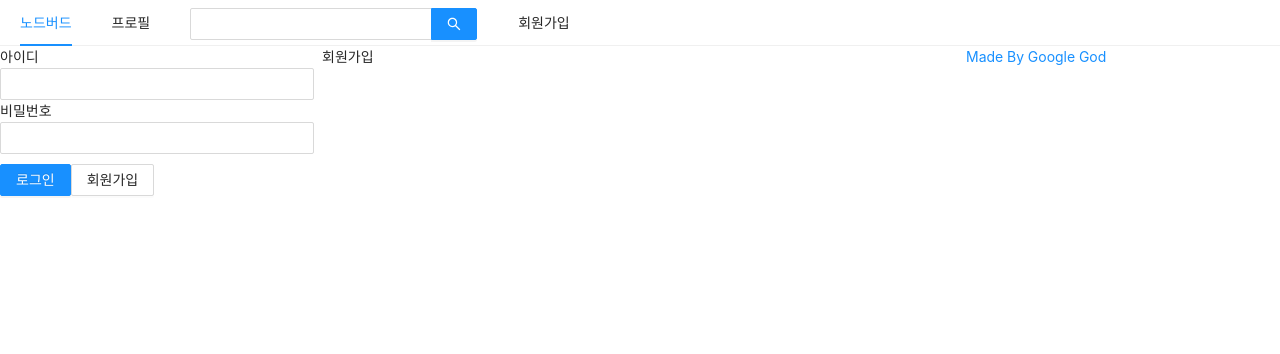
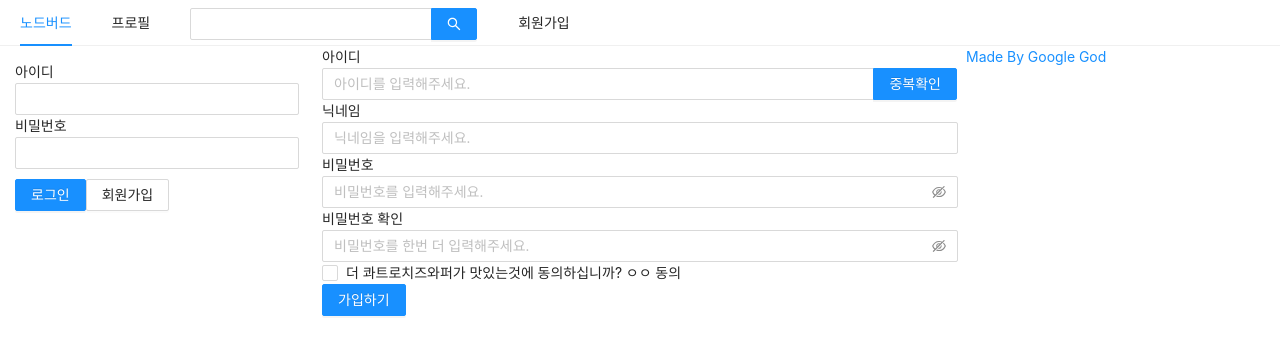
Before and after one commit to dlgusgh4608/twitterClone, a Next.js app: page /signup in a window 1280 px wide. Shown: the top 354 px of the page. Built offline with nearby package versions, Linux system fonts and the light colour scheme.

Commit message:
profile and signup

```diff
--- a/components/AppLayout.js
+++ b/components/AppLayout.js
@@ -32,7 +32,7 @@
             </Menu>
             <Row gutter={8}>
                 <Col xs={24} md={6}>
-                    {isLogin ? <UserProfile /> : <LoginForm setIsLogin={setIsLogin} />}
+                    {isLogin ? <UserProfile setIsLogin={setIsLogin}/> : <LoginForm setIsLogin={setIsLogin} />}
                 </Col>
                 <Col xs={24} md={12}>
                     {children}
@@ -44,7 +44,7 @@
         </div>
     )
 }
-AppLayout.PropTypes = {
+AppLayout.propTypes = {
     children: PropTypes.node.isRequired,
 }
 
--- a/components/LoginForm.js
+++ b/components/LoginForm.js
@@ -2,23 +2,21 @@
 import { Form, Input, Button } from 'antd';
 import Link from 'next/link';
 import styled from 'styled-components';
+import PropTypes from 'prop-types';
+import useInput from '../hooks/useInput';
 
 const ButtonWrapper = styled.div`
     margin-top : 10px;
 `
+const FormWrapper = styled(Form)`
+    padding:15px;
+`
 
 
 const LoginForm = ({ setIsLogin }) => {
-    const [id, setId] = useState('');
-    const [password, setPassword] = useState('');
 
-    const onChangeId = useCallback((e) => {
-        setId(e.target.value)
-    }, []);
-
-    const onChangePassword = useCallback((e) => {
-        setPassword(e.target.value)
-    }, []);
+    const [id, onChangeId] = useInput('');
+    const [password, onChangePassword] = useInput('');
 
     const onSubmitForm = useCallback(() => {
         console.log(id, password);
@@ -27,7 +25,7 @@
 
 
     return (
-        <Form onFinish={onSubmitForm}>
+        <FormWrapper onFinish={onSubmitForm}>
             <div>
                 <label htmlFor='user-id'>아이디</label>
                 <br />
@@ -49,9 +47,13 @@
                 <Link href='/signup'><a><Button>회원가입</Button></a></Link>
             </ButtonWrapper>
 
-        </Form>
+        </FormWrapper>
 
     );
 }
 
+LoginForm.propTypes ={
+    setIsLogin: PropTypes.func.isRequired,
+}
+
 export default LoginForm;
--- a/components/UserProfile.js
+++ b/components/UserProfile.js
@@ -1,9 +1,15 @@
-import React, {useCallback} from 'react';
-import { Card, Avatar, Button} from 'antd';
+import React, { useCallback } from 'react';
+import PropTypes from 'prop-types';
+import { Card, Avatar, Button } from 'antd';
 
 
 
-const UserProfile = () => {
+const UserProfile = ({setIsLogin}) => {
+    const onLogout = useCallback(() => {
+        setIsLogin(false);
+    },[]);
+
+    return (
         <Card
             actions={[
                 <div key="twit">내 게시글</div>,
@@ -16,8 +22,14 @@
                 title="ㄹㅇㅋㅋ"
 
             />
-        <Button>로그아웃</Button>
+            <Button onClick={onLogout}>로그아웃</Button>
         </Card>
+    )
 }
 
+UserProfile.propTypes = {
+    setIsLogin:PropTypes.func.isRequired,
+}
+
+
 export default UserProfile;
--- /dev/null
+++ b/hooks/useInput.js
@@ -0,0 +1,9 @@
+import React, { useState, useCallback } from 'react';
+
+export default (initialState = null) => {
+    const [value, setValue] = useState(initialState);
+    const handler = useCallback((e) => {
+        setValue(e.target.value);
+    }, []);
+    return [value, handler];
+}
--- a/pages/signup.js
+++ b/pages/signup.js
@@ -1,17 +1,80 @@
-import React from 'react';
+import React, { useCallback, useState } from 'react';
 import AppLayout from '../components/AppLayout';
 import Head from 'next/head';
+import styled from 'styled-components';
+import { Form, Input, Button, Checkbox } from 'antd';
+import useInput from '../hooks/useInput';
+
+const ErrorMessage = styled.div`
+    color:red;
+`;
 
 const Signup = () => {
+
+    const [id, onChangeId] = useInput('');
+    const [password, onChangePassword] = useInput('');
+    const [nickname, onChangeNickname] = useInput('');
+
+    const [passwordCheck, setPasswordCheck] = useState('');
+    const [passwordError, setPasswordError] = useState(false);
+    const onChangePasswordCheck = useCallback((e) => {
+        setPasswordCheck(e.target.value);
+        setPasswordError(e.target.value !== password);
+    }, [password]);
+
+    const [term, setTerm] = useState('');
+    const [termError, setTermError] = useState(false);
+    const onChangeTerm = useCallback((e) => {
+        setTerm(e.target.checked);
+        setTermError(false);
+    }, []);
+
+    const onSubmit = useCallback(() => {
+        if (password !== passwordCheck) {
+            return passwordError(true);
+        }
+        if (!term) {
+            return termError(true);
+        }
+        console.log(id, nickname, password);
+    }, [password, passwordCheck, term]);
+
     return (
         <>
             <Head>
                 <title>twitter | signup</title>
             </Head>
             <AppLayout>
-                <div>
-                    회원가입
-            </div>
+                <Form onFinish={onSubmit}>
+                    <div>
+                        <label htmlFor='user-id'>아이디</label>
+                        <br />
+                        <Input.Search name='user-id' placeholder='아이디를 입력해주세요.' enterButton='중복확인' required value={id} onChange={onChangeId} />
+                    </div>
+                    <div>
+                        <label htmlFor='user-nickname'>닉네임</label>
+                        <br />
+                        <Input name='user-nickname' placeholder='닉네임을 입력해주세요.' required value={nickname} onChange={onChangeNickname} />
+                    </div>
+                    <div>
+                        <label htmlFor='user-passsord'>비밀번호</label>
+                        <br />
+                        <Input.Password name='user-password' placeholder='비밀번호를 입력해주세요.' required value={password} onChange={onChangePassword} />
+                    </div>
+                    <div>
+                        <label htmlFor='user-password-check'>비밀번호 확인</label>
+                        <br />
+                        <Input.Password name='user-password-check' placeholder='비밀번호를 한번 더 입력해주세요.' required value={passwordCheck} onChange={onChangePasswordCheck} />
+                        {passwordError && <ErrorMessage>비밀번호가 일치하지 않습니다.</ErrorMessage>}
+                    </div>
+                    <div>
+                        <Checkbox name='user-term' checked={term} onChange={onChangeTerm} >더 콰트로치즈와퍼가 맛있는것에 동의하십니까? ㅇㅇ 동의</Checkbox>
+                        {termError && <ErrorMessage>약관에 동의해주세요.</ErrorMessage>}
+                    </div>
+                    <div>
+                        <Button type='primary' htmlType='submit'>가입하기</Button>
+                    </div>
+                </Form>
             </AppLayout>
         </>
     )
```
Also changed, not shown: components/FollowList.js (added, +35 -0 lines), components/NickNameEditForm.js (added, +18 -0 lines), pages/profile.js (+10 -3 lines), 1 other file (tests, documents, lock files or other folders). Lines whose indentation alone changed are shown as unchanged.
